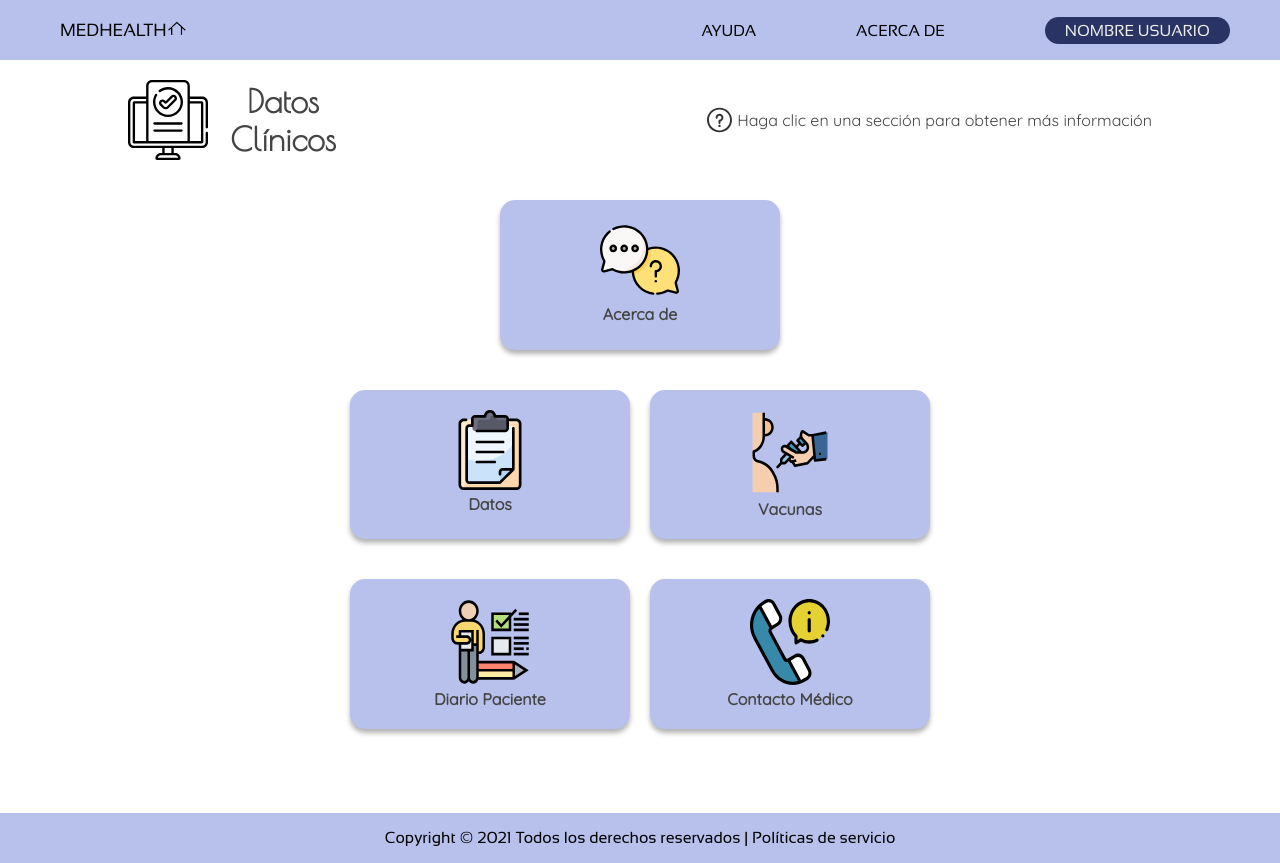
After one commit to olimpiadainformatica/olimpiadainformatica.github.io, a PHP site: page /datos_clinicos.html in a window 1280 px wide. The commit adds this page. Run offline with PHP 8.4, Linux system fonts and the light colour scheme.

Commit message:
Página menú de datos clínicos, re-hecho el código del header y footer

```diff
--- /dev/null
+++ b/datos_clinicos.html
@@ -0,0 +1,58 @@
+<!DOCTYPE html>
+<html>
+    <head>
+        <title>Datos Clínicos - MedHealth</title>
+		<meta charset="UTF-8">
+        <meta name="description" content="Olimpiadas INET 2021">
+        <meta name="author" content="Acosta Soledad, Cabrera José, Mansilla Franco, Nores Mateo">
+        <meta name="viewport" content="width=device-width, initial-scale=1.0">
+
+        <link rel="stylesheet" href="style/common.css">
+        <link rel="stylesheet" href="style/header-footer.css">
+        <link rel="stylesheet" href="style/datos_clinicos.css">
+    </head>
+    <body>
+        <header logged></header>
+
+        <main>
+            <div id="info_text">
+                <div id="title_img">
+                    <img src="src/icons/clinicaldata_icon.svg" alt="">
+                    <h2>Datos Clínicos</h2>
+                </div>
+                <div id="info_img">
+                    <img src="src/icons/info_icon.svg" alt="">
+                    <p>Haga clic en una sección para obtener más información</p>
+                </div>
+            </div>
+
+            <div id="sections_container">
+                <a class="item_container" href="#" style="grid-column: 1/3; margin: auto;">
+                    <img src="src/clinicaldata/about.svg" alt="">
+                    <p>Acerca de</p>
+                </a>
+                <a class="item_container" href="">
+                    <img src="src/clinicaldata/clinichistory.svg" alt="">
+                    <p>Datos</p>
+                </a>
+                <a class="item_container" href="">
+                    <img src="src/clinicaldata/vaccine.svg" alt="">
+                    <p>Vacunas</p>
+                </a>
+                <a class="item_container" href="#">
+                    <img src="src/clinicaldata/pacientdiary.svg" alt="">
+                    <p>Diario Paciente</p>
+                </a>
+                <a class="item_container" href="#">
+                    <img src="src/clinicaldata/telephone.svg" alt="">
+                    <p>Contacto Médico</p>
+                </a>
+            </div>
+
+        </main>
+
+        <footer></footer>
+
+        <script src="scripts/header-footer.js"></script>
+    </body>
+</html>
--- /dev/null
+++ b/scripts/header-footer.js
@@ -0,0 +1,55 @@
+// HEADER
+
+let header = document.getElementsByTagName("header")[0];
+
+let navbar = document.createElement("navbar");
+
+let newElement = document.createElement('a');
+newElement.id = "header_organization_name";
+newElement.href = "index.html";
+newElement.innerHTML = "MEDHEALTH";
+
+let newElementInner = document.createElement('img');
+newElementInner.src = "src/icons/home_icon.jpg";
+
+newElement.appendChild(newElementInner);
+header.appendChild(newElement);
+
+newElement = document.createElement('a');
+newElement.id = "header_help_btn";
+newElement.href = "#";
+newElement.innerHTML = "AYUDA";
+navbar.appendChild(newElement);
+
+newElement = document.createElement('a');
+newElement.id = "header_about_btn";
+newElement.href = "#";
+newElement.innerHTML = "ACERCA DE";
+navbar.appendChild(newElement);
+
+newElement = document.createElement('a');
+newElement.id = "header_login_btn";
+if (header.hasAttribute("logged")){
+    newElement.href = "user_index.html";
+    newElement.innerHTML = "NOMBRE USUARIO";
+}else{
+    newElement.href = "login.html";
+    newElement.innerHTML = "INICIAR SESION";
+}
+navbar.appendChild(newElement);
+
+header.appendChild(navbar);
+
+// FOOTER
+
+let footer = document.getElementsByTagName("footer")[0];
+
+newElement = document.createElement('p');
+newElement.innerHTML = "Copyright © 2021 Todos los derechos reservados | ";
+
+newElementInner = document.createElement('a');
+newElementInner.href = "#";
+newElementInner.innerHTML = "Políticas de servicio";
+
+newElement.appendChild(newElementInner);
+footer.appendChild(newElement);
--- /dev/null
+++ b/style/datos_clinicos.css
@@ -0,0 +1,83 @@
+main{
+    width: 80%;
+    margin: 80px auto 0 auto;
+}
+
+#info_text{
+    display: flex;
+    width: 100%;
+    margin: 0 auto 20px auto;
+    align-items: center;
+    justify-content: space-between;
+}
+
+#title_img{
+    display: flex;
+    width: fit-content;
+    text-align: center;
+}
+
+#title_img img{
+    width: 80px;
+    height: auto;
+    align-self: center;
+}
+
+#title_img h2{
+    font-family: 'Poiret One', cursive;
+    font-weight: bold;
+    margin: 0 0 0 0px;
+    align-self: center;
+    width: 150px;
+}
+
+#info_img{
+    display: flex;
+}
+
+#info_img img{
+    width: 25px;
+    height: auto;
+    margin-right: 5px;
+}
+
+#sections_container{
+    display: grid;
+    width: fit-content;
+    grid-template-columns: 1fr 1fr;
+    grid-template-rows: 1fr 1fr 1fr;
+    gap: 40px 20px;
+    padding: 20px;
+    margin: 0 auto 0 auto;
+    justify-content: space-between;
+}
+
+.item_container{
+    border-radius: 15px;
+    box-sizing: border-box;
+    width: fit-content;
+    padding: 10px 30px 10px 30px;
+    height: 100%;
+    background-color: var(--header_color);
+    align-self: center;
+    cursor: pointer;
+    box-shadow: 0px 4px 5px rgba(0,0,0,0.3);
+}
+
+.item_container:hover{
+    background-color: #a5b1f1;
+    transition-duration: 0.2s;
+}
+
+.item_container img{
+    width: 80px;
+    height: auto;
+    padding: 10px 70px 0 70px;
+}
+
+.item_container p{
+    font-weight: bold;
+    text-align: center;
+    padding: 0;
+    margin: 0 0 10px 0;
+}
--- a/style/user_index.css
+++ b/style/user_index.css
@@ -19,6 +19,7 @@ h1{
 #info_text img{
     width: 25px;
     height: auto;
+    margin-right: 5px;
 }
 
 #sections_container{
```
Also changed, not shown: estadisticas.html (+4 -13 lines), index.html (+5 -11 lines), login.html (+4 -11 lines), protocolos.html (+4 -11 lines), recuperar.html (+4 -11 lines), registro.html (+4 -11 lines), user_index.html (+4 -12 lines), src/clinicaldata/about.svg (added), src/clinicaldata/clinichistory.svg (added), src/clinicaldata/pacientdiary.svg (added), src/clinicaldata/telephone.svg (added), src/clinicaldata/vaccine.svg (added).
